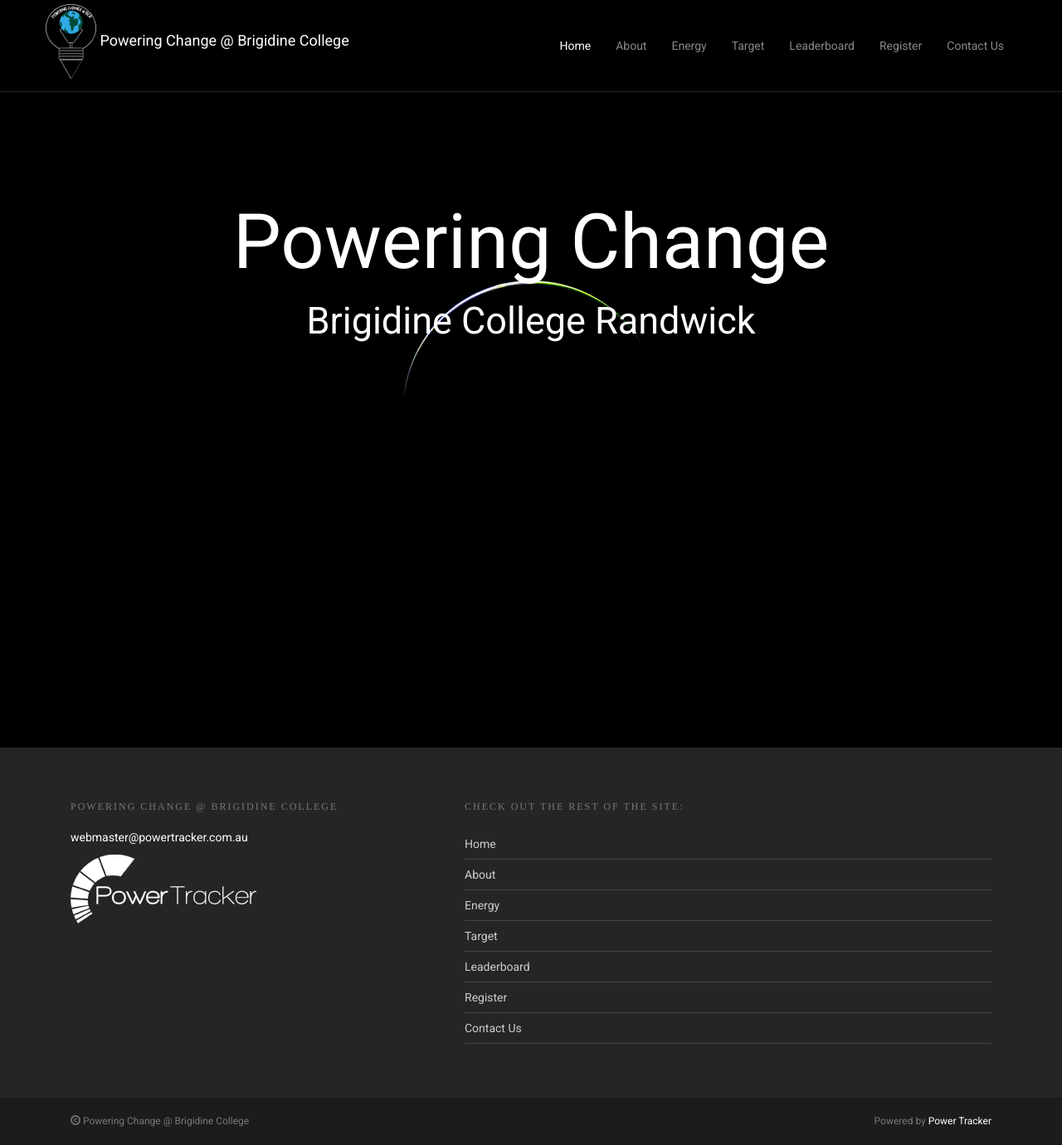
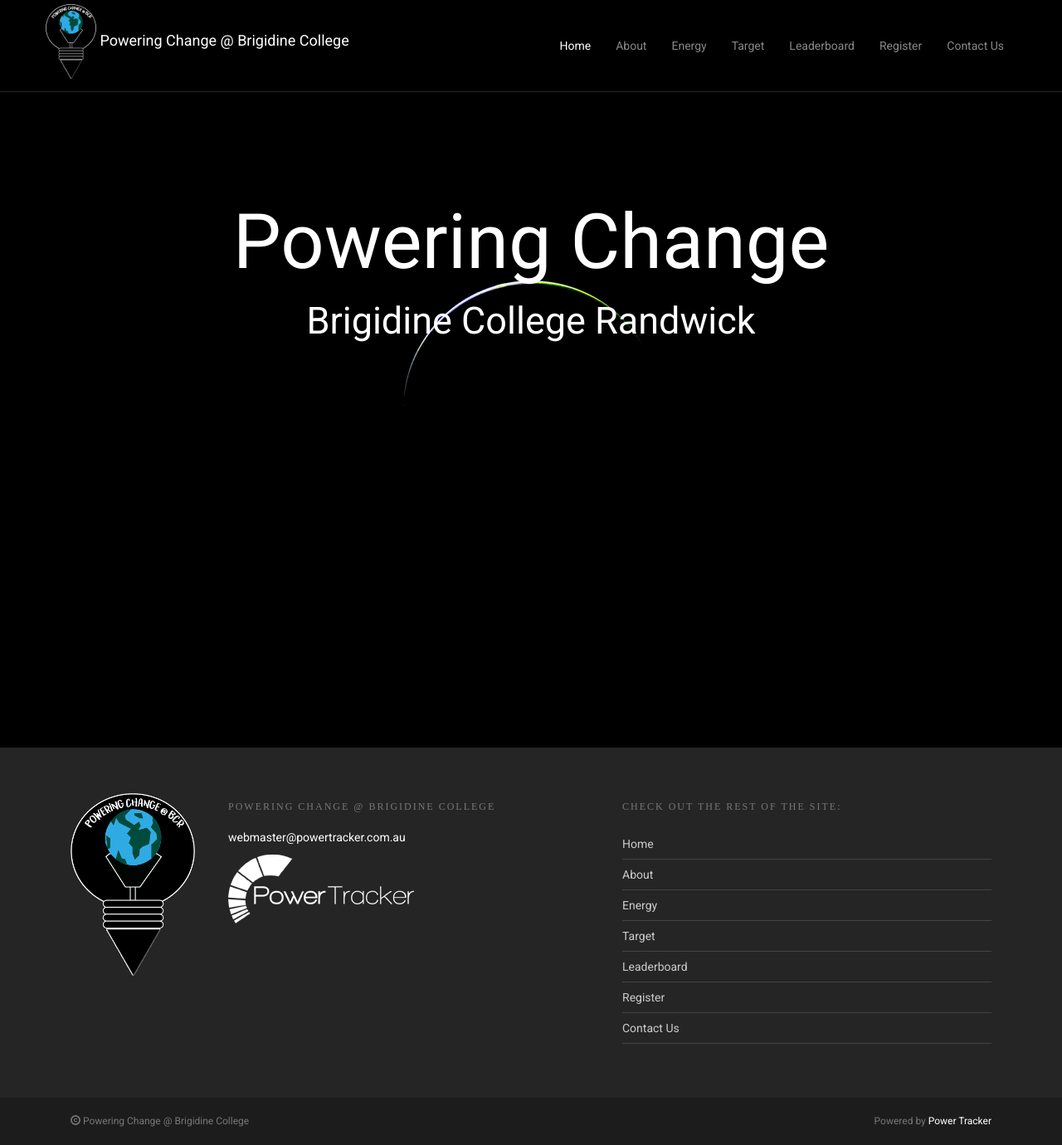
Before and after one commit to samyalv04/brigidine.powertracker.com.au, a Jekyll site: the page built from index.html, in a window 1280 px wide. Shown: the whole page at 83% size. Built offline with Jekyll 4.4.1, drawn with Linux system fonts in a browser that asks for light colours.

Commit message:
Add School Logo into Footer

```diff
--- a/_includes/footer.html
+++ b/_includes/footer.html
@@ -1,6 +1,9 @@
 <footer class="footer container-fluid">
     <div class="upper row">
         <div class="container">
+            <div class="col-xs-12 col-sm-2">
+                <img src="/images/footerlogo.png" class="img-responsive" />
+            </div>
             <div class="col-xs-12 col-sm-5">
                 <h4>
                     {{ site.title }}
@@ -39,7 +42,7 @@
                 </a>
 
             </div>
-            <div class="col-xs-12 col-sm-7">
+            <div class="col-xs-12 col-sm-5">
                 <h4>
                     Check out the rest of the site:
                 </h4>
```
Also changed, not shown: images/footerlogo.png (added).
